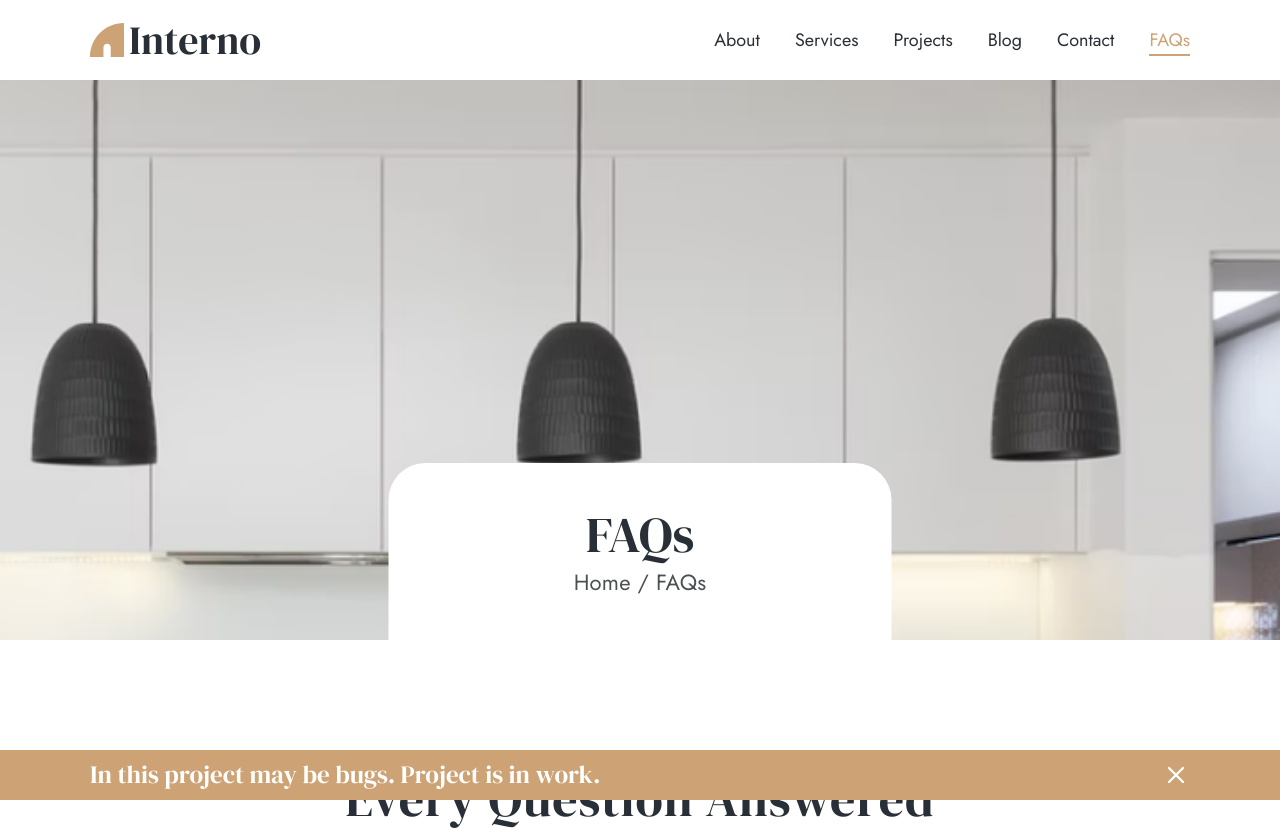
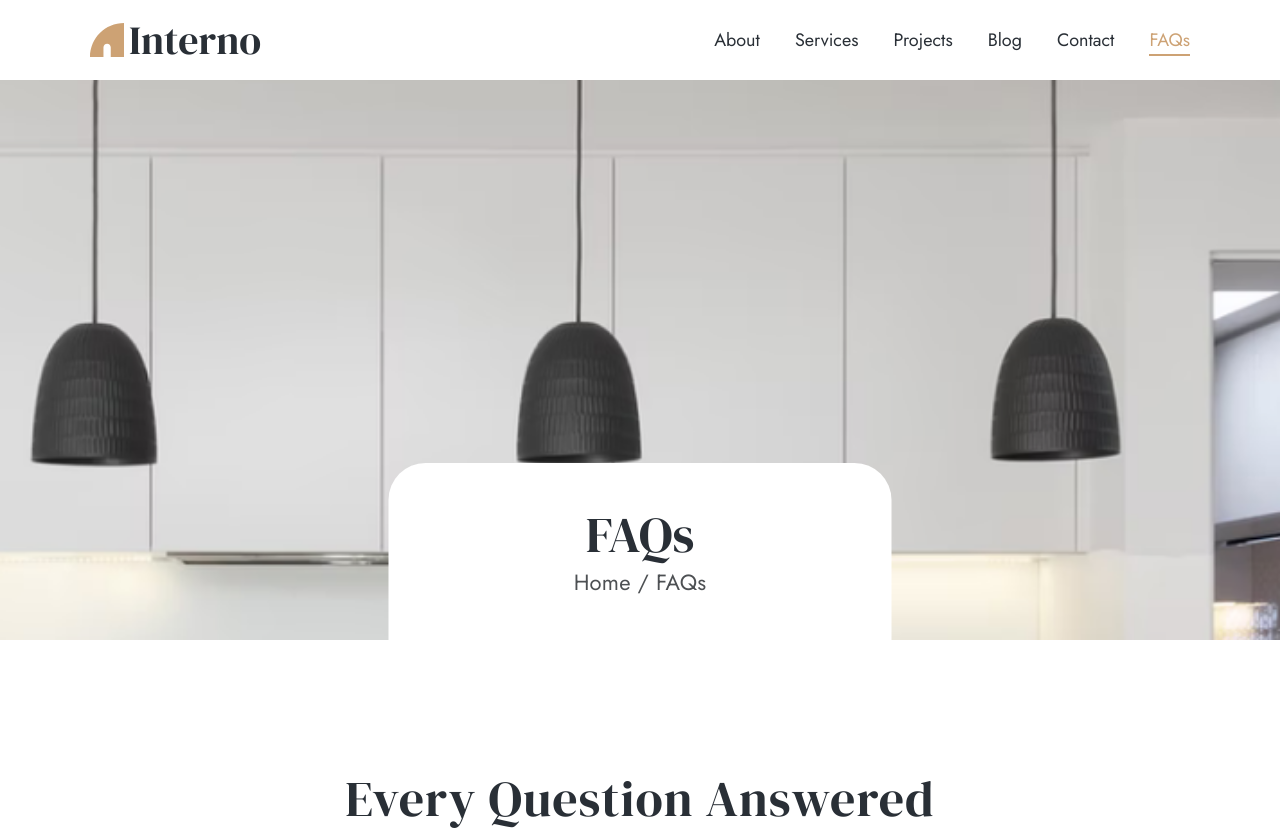
Before and after one commit to voin-546/interno-hotels, a React (Create React App) app: page /faqs in a window 1280 px wide. Shown: the top 830 px of the page. Built offline with nearby package versions, Linux system fonts and the light colour scheme.

Commit message:
Removed Letter

```diff
--- a/src/App.jsx
+++ b/src/App.jsx
@@ -11,7 +11,6 @@ import Services from "./pages/Services/Services";
 import ProjectsPage from "./pages/Projects/Projects";
 import BlogPage from "./pages/Blog/Blog";
 import ContactPage from "./pages/Contact/Contact";
-import Letter from "./Components/Letter";
 import FAQPage from "./pages/Faq/Faqs";
 import BtnUp from "./Components/BtnUp";
 import Team from "./pages/Team/Team";
@@ -32,7 +31,6 @@ function Router() {
     return (
         <>
         <BtnUp></BtnUp>
-        <Letter></Letter>
             <header id="top">
                 <div className="container">
                     <NavLink to="/" className="logo">
--- a/src/ComponentStyles/Header.scss
+++ b/src/ComponentStyles/Header.scss
@@ -19,11 +19,10 @@ header {
         padding-inline: 10px;
     }
     &.show {
-        height: 220px;
+        height: 320px;
         @media (min-width: 901px) { height: 80px; }
         nav {
-            height: 140px;
-            overflow: auto;
+            height: 240px;
             @media (min-width: 901px) { height: 80px; display: flex; align-items: center; }
         }
     }
--- a/src/ComponentStyles/Letter.scss
+++ /dev/null
@@ -1,29 +0,0 @@
-@import url("https://fonts.googleapis.com/css2?family=DM+Serif+Display&family=Jost&display=swap");
-.letter {
-    width: 100%;
-    height: 50px;
-    background-color: #cda274;
-    position: fixed;
-    z-index: 1;
-    bottom: 0;
-    transition: bottom .5s;
-    .container {
-        display: flex;
-        justify-content: space-between;
-        align-items: center;
-        height: 100%;
-        h3 {
-            color: #fff;
-            font: 400 25px/125% "DM Serif Display";
-            @media (max-width: 750px) { font-size: 18px; }
-            @media (max-width: 450px) { font-size: 14px; }
-            @media (prefers-color-scheme: dark) { color: #292F36; }
-        }
-        svg {
-            stroke: #fff;
-            cursor: pointer;
-            @media (prefers-color-scheme: dark) { stroke: #292F36; }
-        }
-    }
-    &.hidden { bottom: -50px; }
-}
--- a/src/Components/Letter.jsx
+++ /dev/null
@@ -1,23 +0,0 @@
-import React from "react";
-import "../ComponentStyles/Letter.scss";
-
-class Letter extends React.Component {
-    handleClick() {
-        document.querySelector(".letter").classList.add("hidden");
-    }
-    render() {
-        return (
-            <div className="letter" id="letter">
-                <div className="container">
-                    <h3>In this project may be bugs. Project is in work.</h3>
-                    <svg width={28} height={28} fill="none" stroke="currentColor" strokeLinecap="round" strokeLinejoin="round" strokeWidth={2} viewBox="0 0 24 24" xmlns="http://www.w3.org/2000/svg" onClick={this.handleClick}>
-                        <path d="M18 6 6 18" />
-                        <path d="m6 6 12 12" />
-                    </svg>
-                </div>
-            </div>
-        )
-    }
-}
-
-export default Letter;
--- a/src/pages/404/NotFound.jsx
+++ b/src/pages/404/NotFound.jsx
@@ -1,11 +1,9 @@
 import React from "react";
 import Image from "./image.png";
 import Footer from "../../Components/Footer";
-import Letter from "../../Components/Letter";
 const NotFound = () => {
     return (
         <>
-        <Letter/>
             <div className="error">
                 <div className="text">
                     <h1 data-aos="fade-up">404</h1>
```
